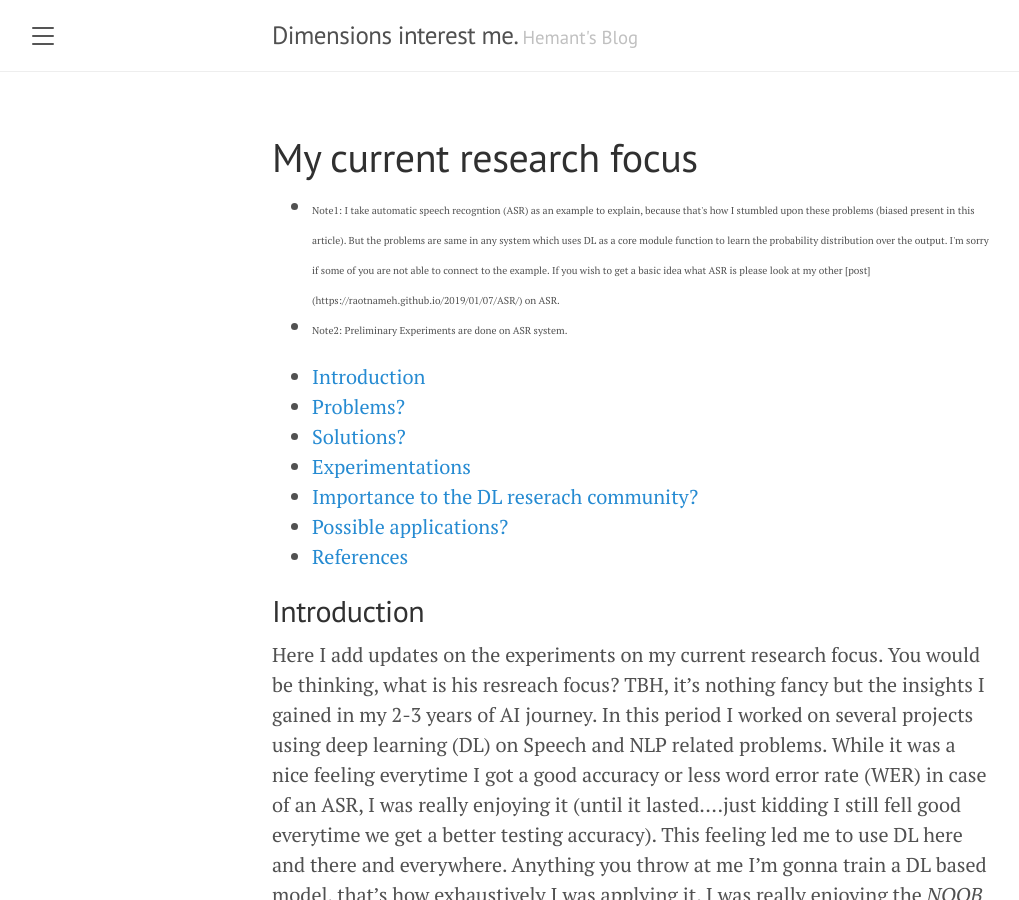
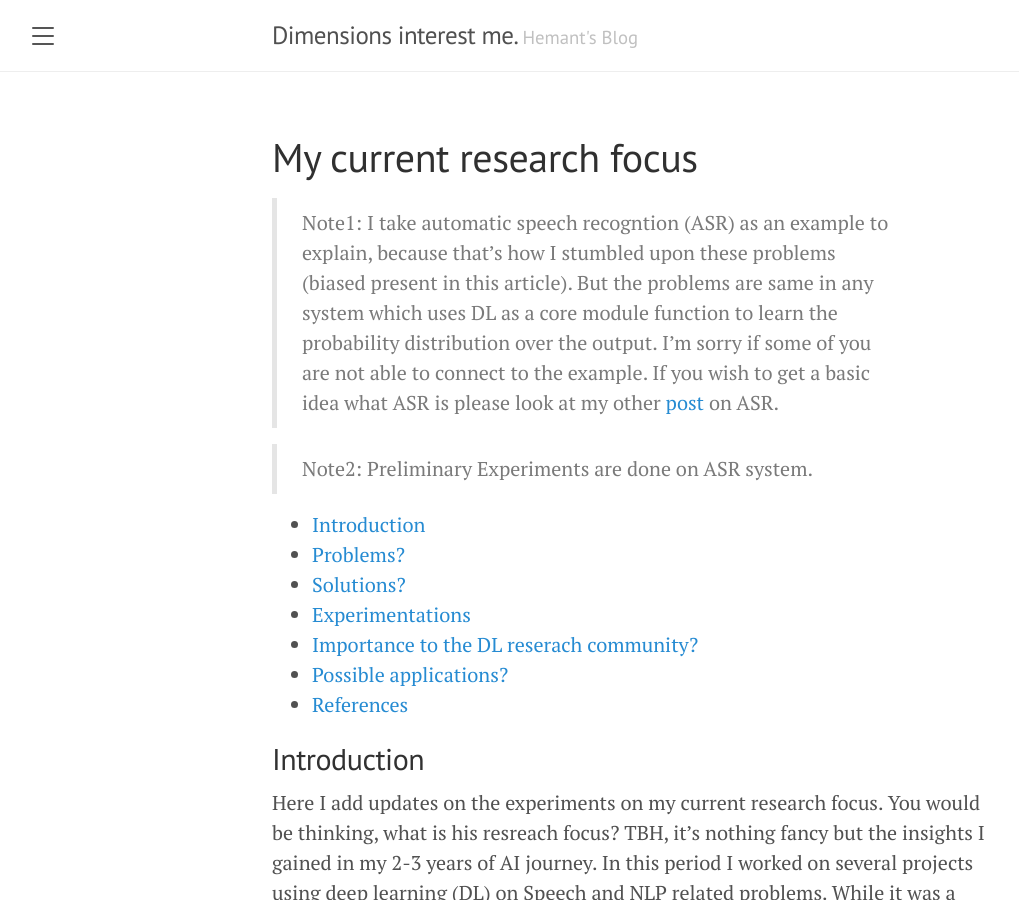
Before and after one commit to raotnameh/raotnameh.github.io, a Jekyll site: the page built from current_rf.md, in a window 1280 px wide and 900 px high. Shown: the whole window, without its empty margins (8-1027 px from the left). Built offline with Jekyll 4.4.1, drawn with Linux system fonts in a browser that asks for light colours.

Commit message:
It's just my website

```diff
--- a/current_rf.md
+++ b/current_rf.md
@@ -5,9 +5,9 @@ title: My current research focus
 
 
 
-+ <font size="1em"> Note1: I take automatic speech recogntion (ASR) as an example to explain, because that's how I stumbled upon these problems (biased present in this article). But the problems are same in any system which uses DL as a core module function to learn the probability distribution over the output. I'm sorry if some of you are not able to connect to the example. If you wish to get a basic idea what ASR is please look at my other [post](https://raotnameh.github.io/2019/01/07/ASR/) on ASR. </font>
+> Note1: I take automatic speech recogntion (ASR) as an example to explain, because that's how I stumbled upon these problems (biased present in this article). But the problems are same in any system which uses DL as a core module function to learn the probability distribution over the output. I'm sorry if some of you are not able to connect to the example. If you wish to get a basic idea what ASR is please look at my other [post](https://raotnameh.github.io/2019/01/07/ASR/) on ASR.
 
-+ <font size="1em"> Note2: Preliminary Experiments are done on ASR system.</font>
+> Note2: Preliminary Experiments are done on ASR system.
 
 
 <!-- vim-markdown-toc GFM -->
```
